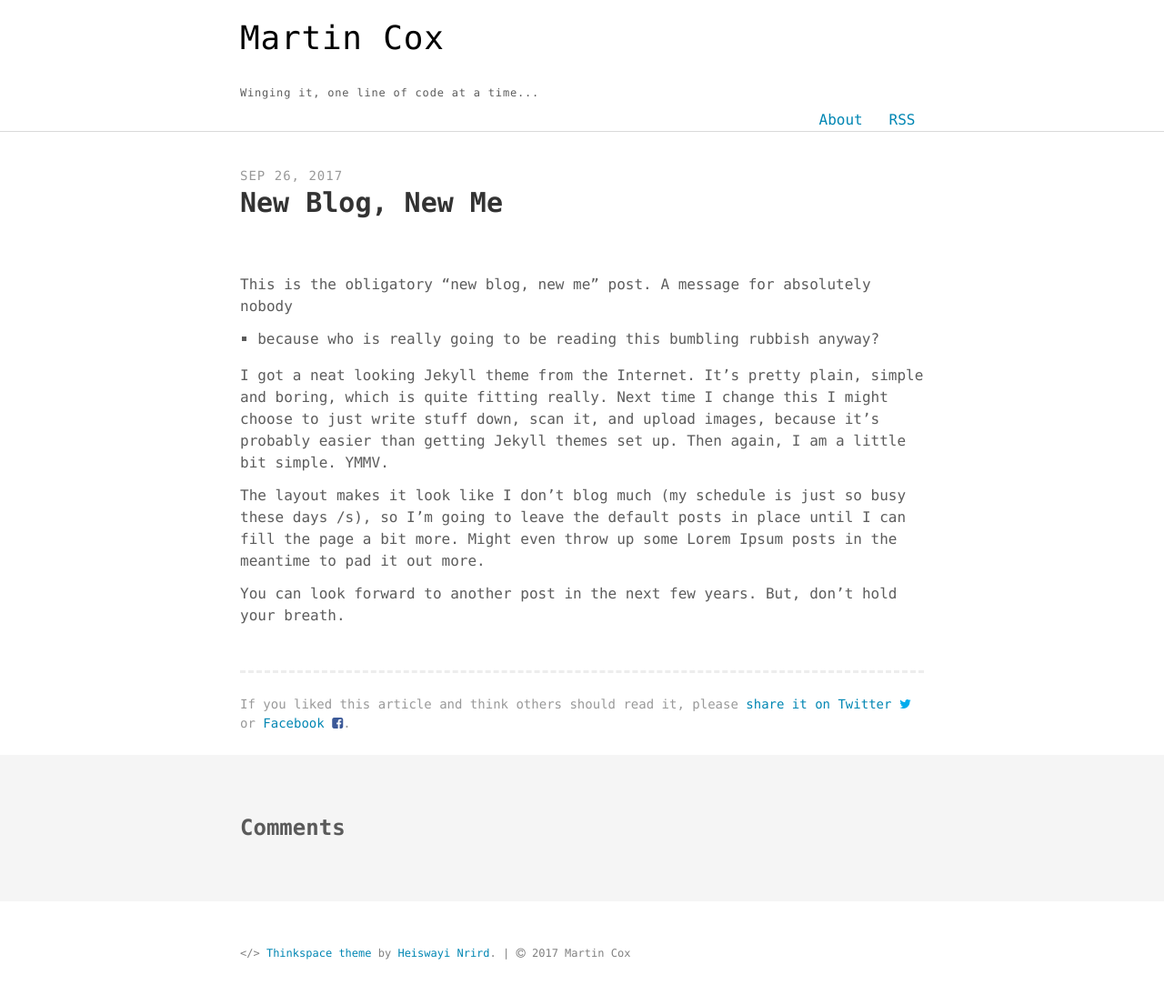
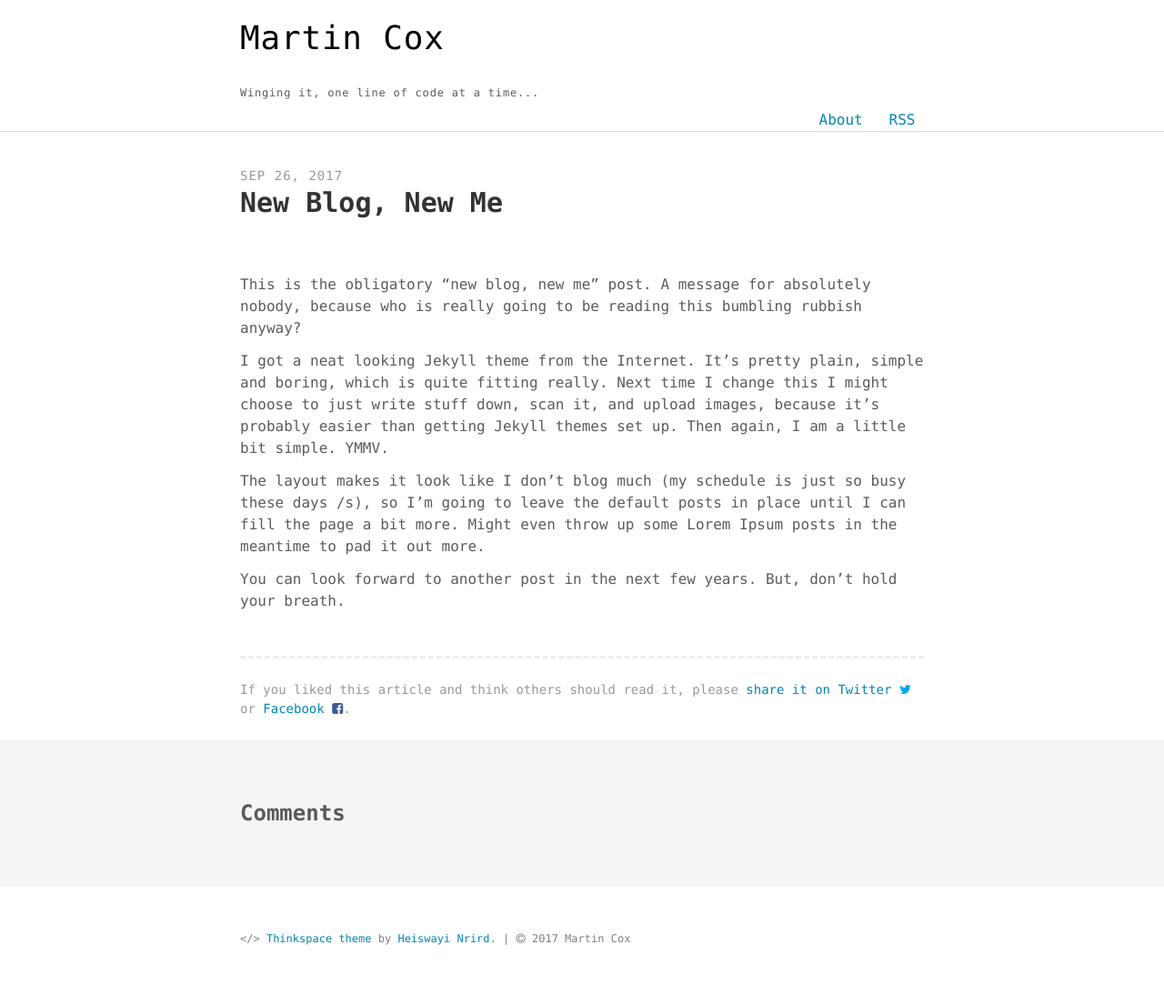
Before and after one commit to imitablerabbit/martincox.github.io, a Jekyll site: the page built from _posts/2017-09-26-new-blog-new-me.md, in a window 1280 px wide. Shown: the whole page at 91% size. Built offline with Jekyll 4.4.1, drawn with Linux system fonts in a browser that asks for light colours; comment, search, counter and statistics services are not loaded.

Commit message:
Formatting error.

```diff
--- a/_posts/2017-09-26-new-blog-new-me.md
+++ b/_posts/2017-09-26-new-blog-new-me.md
@@ -4,8 +4,8 @@ title: "New Blog, New Me"
 date: 2017-09-26
 ---
 
-This is the obligatory "new blog, new me" post. A message for absolutely nobody
-- because who is really going to be reading this bumbling rubbish anyway?
+This is the obligatory "new blog, new me" post. A message for absolutely nobody,
+because who is really going to be reading this bumbling rubbish anyway?
 
 I got a neat looking Jekyll theme from the Internet. It's pretty plain, simple and
 boring, which is quite fitting really. Next time I change this I might choose to
```
